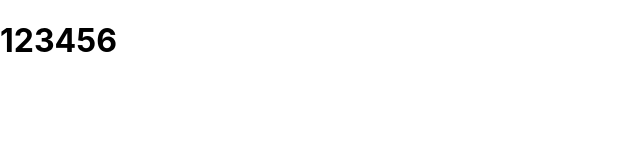
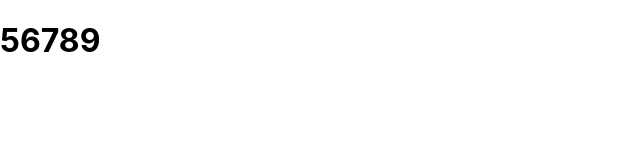
Before and after one commit to HuynhVietHoang/kltn, a React (Create React App) app: page / in a window 1280 px wide. Shown: the top 160 px of the page, without its empty margins (0-640 px from the left). Built offline with nearby package versions, Linux system fonts and the light colour scheme.

Commit message:
dat-test-push

```diff
--- a/src/App.js
+++ b/src/App.js
@@ -4,7 +4,7 @@ import './App.css';
 function App() {
   return (
     <div>
-      <h1>123456</h1>
+      <h1>56789</h1>
         </div>
   );
 }
```
